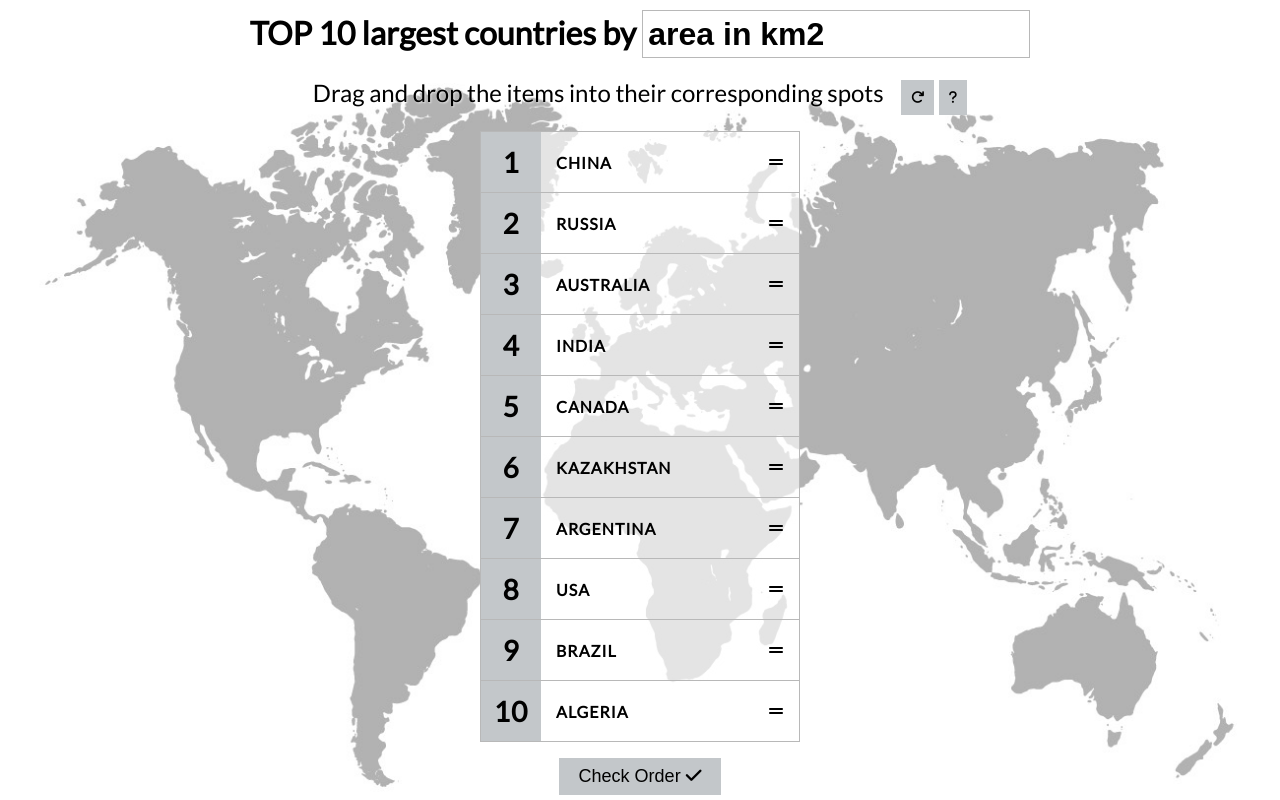
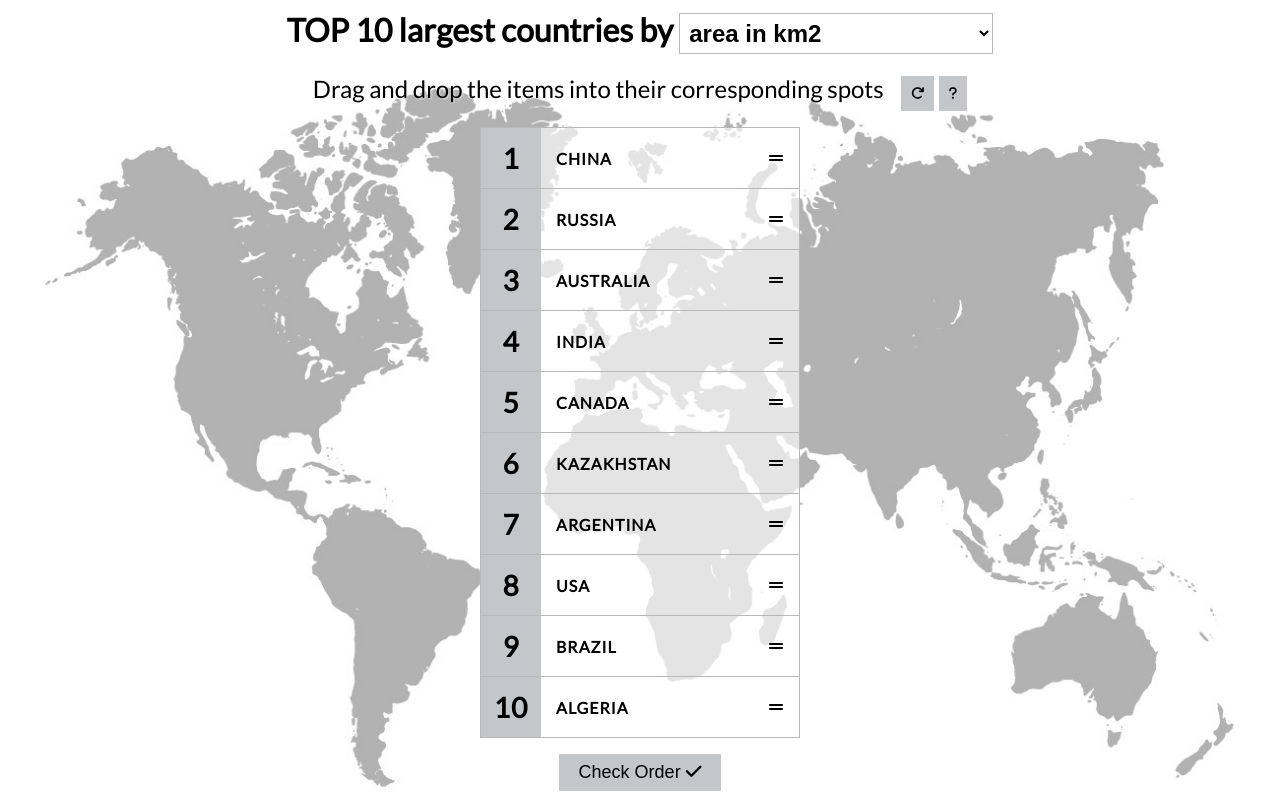
Before and after one commit to lenariem/sortable_list, a plain HTML site: page index.html in a window 1280 px wide. Drawn offline with Linux system fonts and the light colour scheme.

Commit message:
select style

```diff
--- a/style.css
+++ b/style.css
@@ -31,11 +31,8 @@ h1 {
 }
 
 .title-select {
-  -moz-appearance: none;
-  -webkit-appearance: none;
-  appearance: none;
   border: 1px solid var(--border-color);
-  font-size: inherit;
+  font-size: 24px;
   font-weight: inherit;
   background: transparent;
   cursor: pointer;
```
